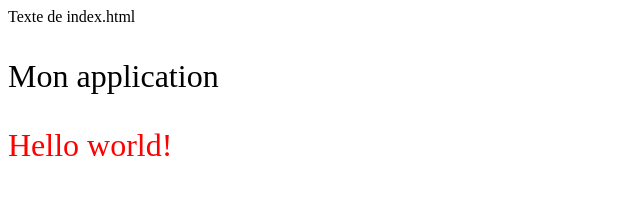
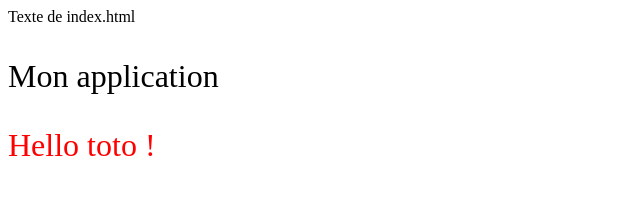
Before and after one commit to fmairesse/orsys-osw-202012, an Angular app in the folder tp/angular-app/: page / in a window 1280 px wide. Shown: the top 217 px of the page, without its empty margins (0-640 px from the left). Built offline with nearby package versions, Linux system fonts and the light colour scheme.

Commit message:
angular: input

```diff
--- a/tp/angular-app/src/app/app.component.html
+++ b/tp/angular-app/src/app/app.component.html
@@ -1,2 +1,2 @@
 <p>Mon application</p>
-<app-hello-world></app-hello-world>
+<app-hello-world name="toto"></app-hello-world>
--- a/tp/angular-app/src/app/hello-world/hello-world.component.html
+++ b/tp/angular-app/src/app/hello-world/hello-world.component.html
@@ -1,3 +1,3 @@
 <p>
-	Hello world!
+	Hello {{name}} !
  </p>
--- a/tp/angular-app/src/app/hello-world/hello-world.component.ts
+++ b/tp/angular-app/src/app/hello-world/hello-world.component.ts
@@ -1,4 +1,4 @@
-import { Component, OnInit } from "@angular/core";
+import { Component, Input, OnInit } from "@angular/core";
 
 @Component({
   selector: "app-hello-world",
@@ -6,6 +6,8 @@ import { Component, OnInit } from "@angular/core";
   styleUrls: ["./hello-world.component.scss"],
 })
 export class HelloWorldComponent implements OnInit {
+  @Input() name = "World";
+
   constructor() {}
 
   ngOnInit(): void {}
```
